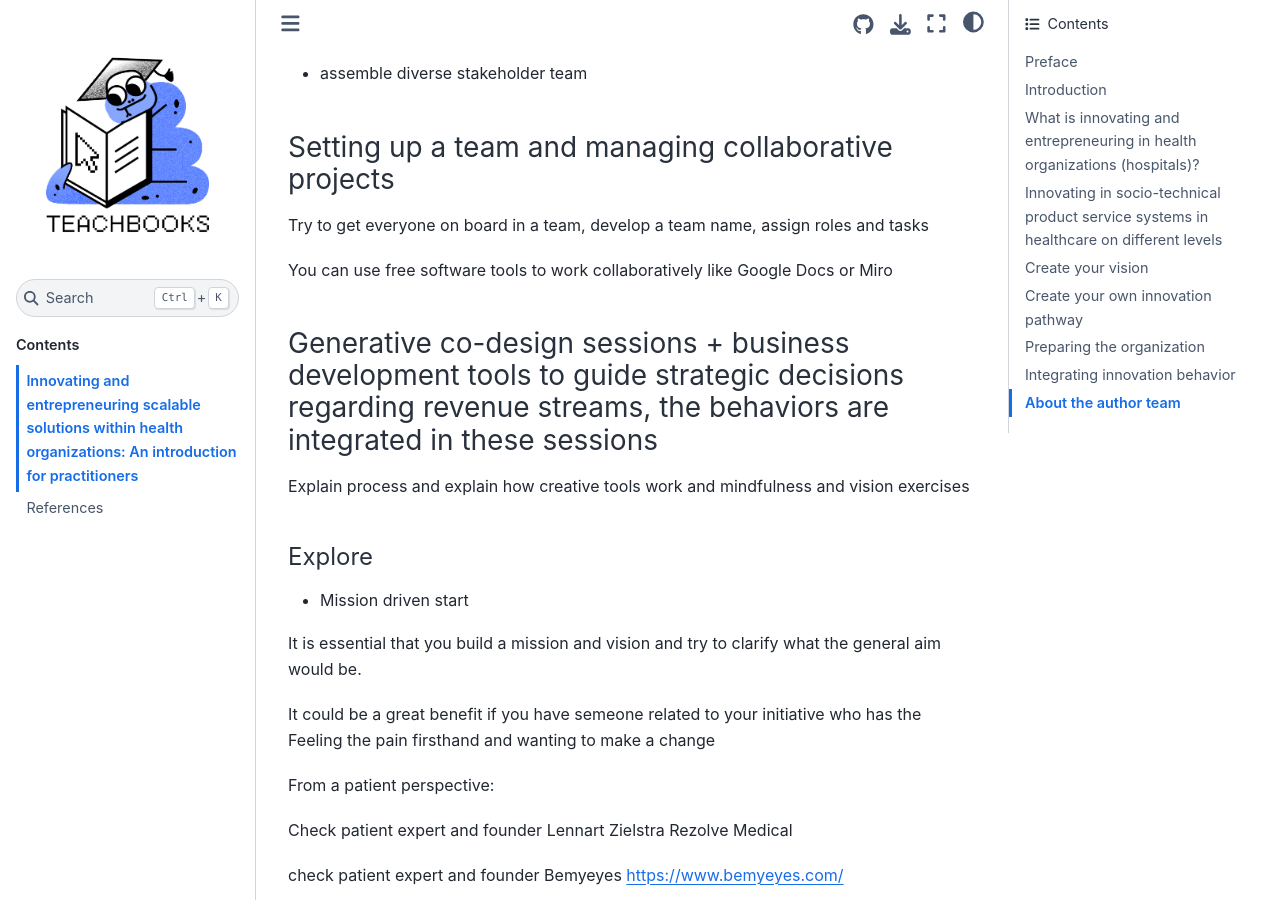
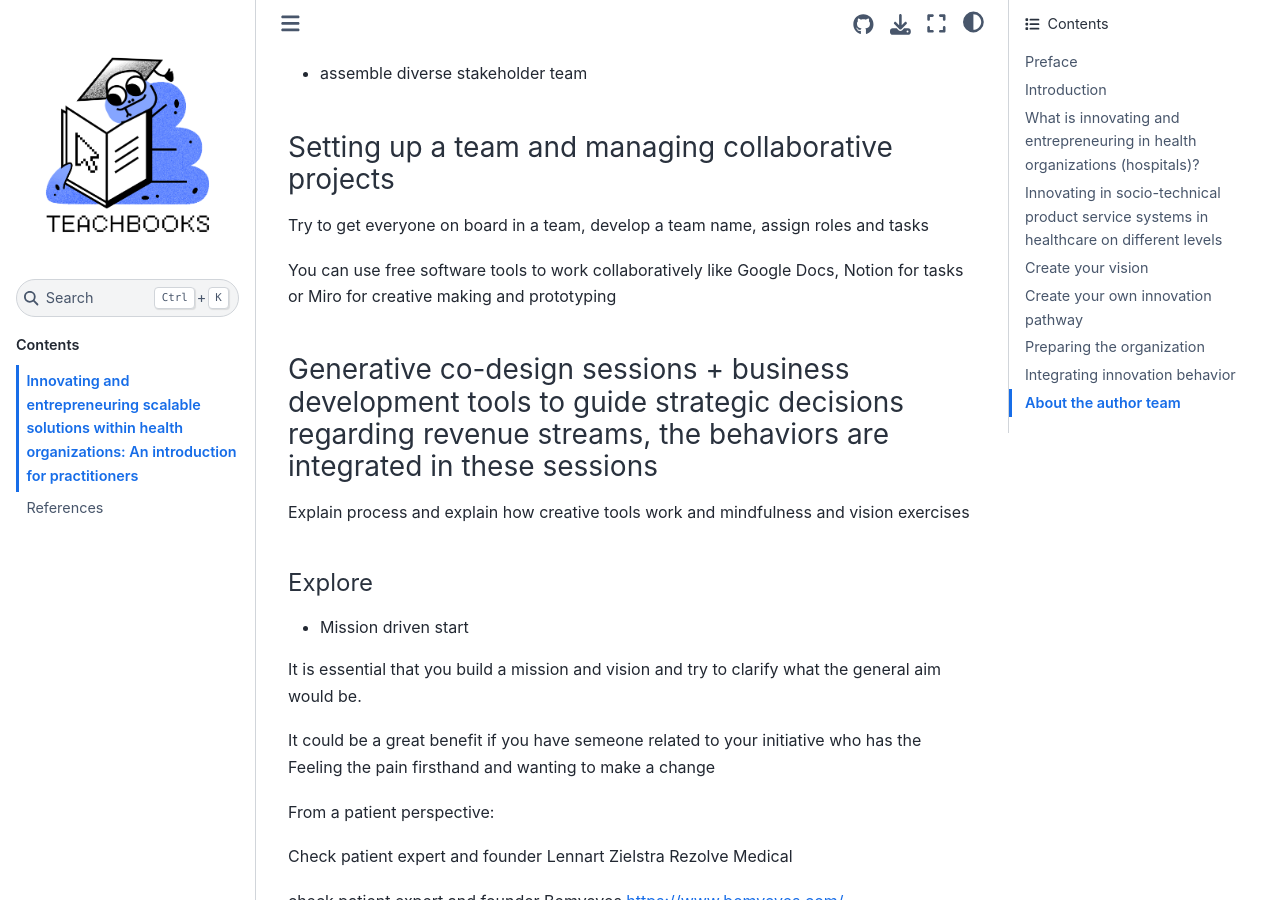
Before and after one commit to pietervandekerckhove/handbook-innovating-health, a Jupyter Book: the page built from book/Innovating_healthcare.md, in a window 1280 px wide and 900 px high, scrolled down 7560 px. Built offline with Jupyter Book 1.0.4 settings and Sphinx 7.4.7 and the Sphinx Book theme 1.1.4, drawn with Linux system fonts in a browser that asks for light colours; comment, search, counter and statistics services are not loaded.

Commit message:
Update Innovating_healthcare.md

```diff
--- a/book/Innovating_healthcare.md
+++ b/book/Innovating_healthcare.md
@@ -212,7 +212,7 @@ Theoretical criteria, knowledge types and inference types
 
 Try to get everyone on board in a team, develop a team name, assign roles and tasks
 
-You can use free software tools to work collaboratively like Google Docs or Miro
+You can use free software tools to work collaboratively like Google Docs, Notion for tasks or Miro for creative making and prototyping
 
 ### Generative co-design sessions + business development tools to guide strategic decisions regarding revenue streams, the behaviors are integrated in these sessions
 
```
